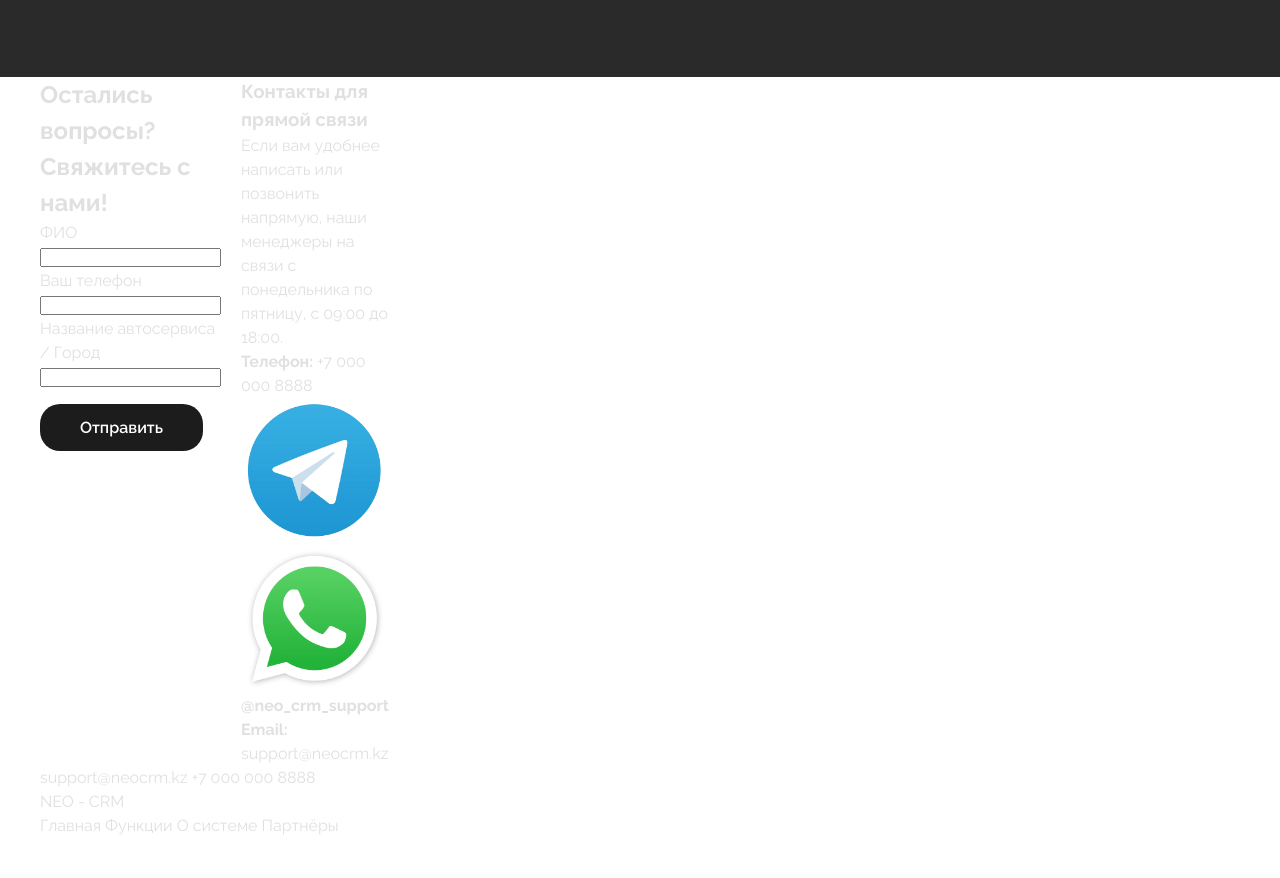
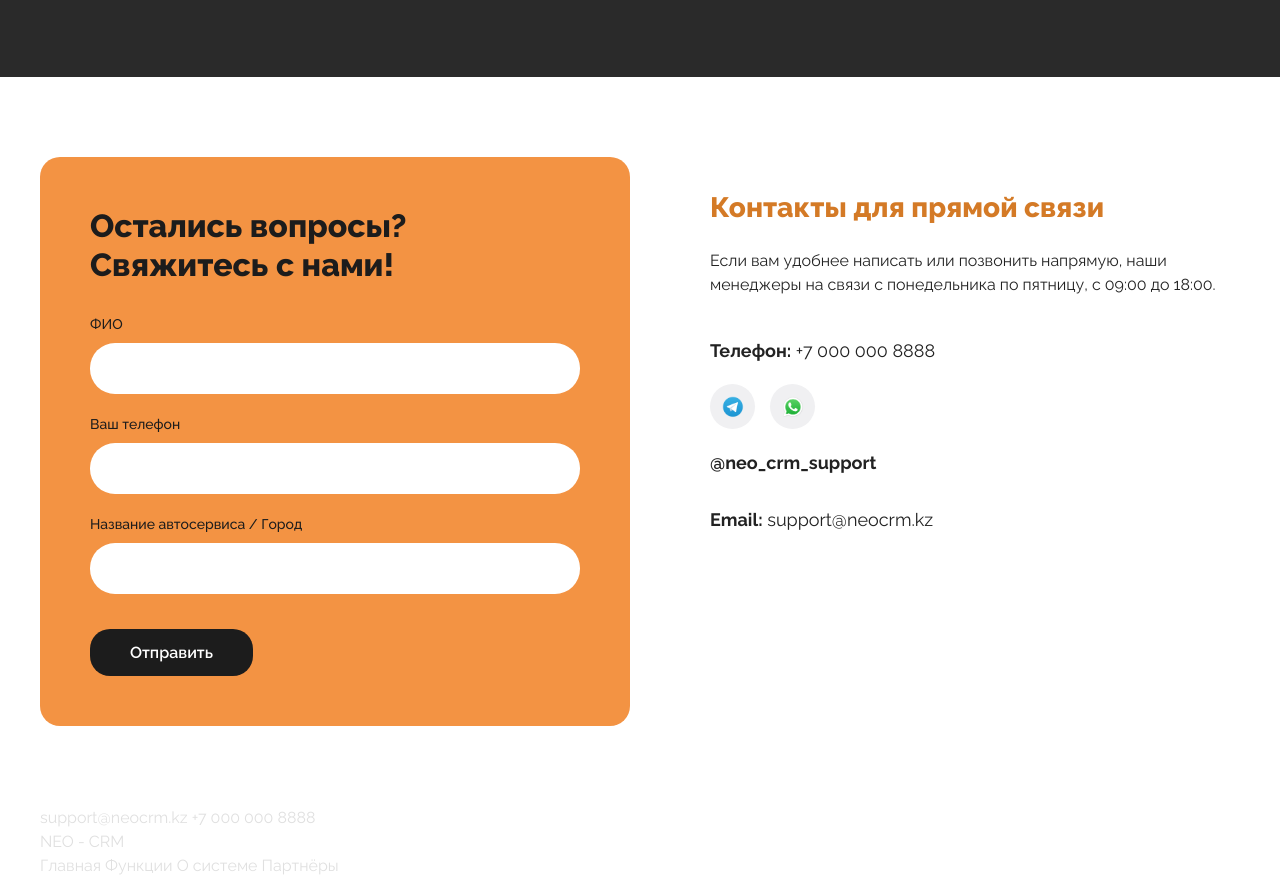
Before and after one commit to kindestidiot98/neo-crm-206, a plain HTML site: page index.html in a window 1280 px wide. Shown: the part 3141-4019 px from the top of the page. Before the commit the page ends 3979 px from the top, so only its background shows below. Drawn offline with Linux system fonts and the light colour scheme.

Commit message:
feat(css):добавлены стили для секции contacts

```diff
--- a/css/style.css
+++ b/css/style.css
@@ -491,3 +491,110 @@ img {
 .faq-item--open .faq-item__icon {
     transform: rotate(45deg);
 }
+
+
+.contact {
+    background-color: var(--color-white);
+    padding: 80px 0;
+}
+
+.contact__form-wrapper {
+    grid-column: span 6;
+    background-color: var(--color-primary-light);
+    padding: 50px;
+    border-radius: 20px;
+    color: var(--color-bg-darker);
+}
+
+.contact__title {
+    font-size: 32px;
+    font-weight: 800;
+    margin-bottom: 30px;
+    color: var(--color-bg-darker);
+    line-height: 1.2;
+}
+
+.form__label {
+    display: block;
+    margin-bottom: 20px;
+}
+
+.form__label-text {
+    display: block;
+    font-size: 14px;
+    margin-bottom: 8px;
+    font-weight: 500;
+}
+
+.form__input {
+    width: 100%;
+    padding: 14px 20px;
+    border: 2px solid transparent;
+    border-radius: 25px;
+    font-family: var(--font-main);
+    font-size: 16px;
+    transition: border-color 0.3s ease;
+}
+
+.form__input:focus {
+    outline: none;
+    border-color: var(--color-bg-darker);
+}
+
+.contact__info {
+    grid-column: 7 / 13;
+    padding: 30px 0 30px 60px;
+    color: var(--color-text-dark);
+}
+
+.contact__info-title {
+    font-size: 28px;
+    font-weight: 800;
+    color: var(--color-primary);
+    margin-bottom: 20px;
+}
+
+.contact__info-text {
+    font-size: 16px;
+    margin-bottom: 40px;
+    line-height: 1.5;
+}
+
+.contact__details {
+    font-size: 18px;
+}
+
+.contact__detail-item {
+    margin-bottom: 12px;
+}
+
+.contact__socials {
+    display: flex;
+    gap: 15px;
+    margin: 20px 0;
+}
+
+.contact__social-icon-wrapper {
+    width: 45px;
+    height: 45px;
+    background-color: #F0F0F2;
+    border-radius: 50%;
+    display: flex;
+    align-items: center;
+    justify-content: center;
+    transition: transform 0.2s ease, background-color 0.3s ease;
+}
+
+.contact__social-icon-wrapper:hover {
+    transform: translateY(-3px);
+    background-color: #E2E2E5;
+}
+
+.contact__social-icon {
+    width: 22px;
+    height: 22px;
+}
+
+.mt-custom {
+    margin-top: 30px;
+}
```
